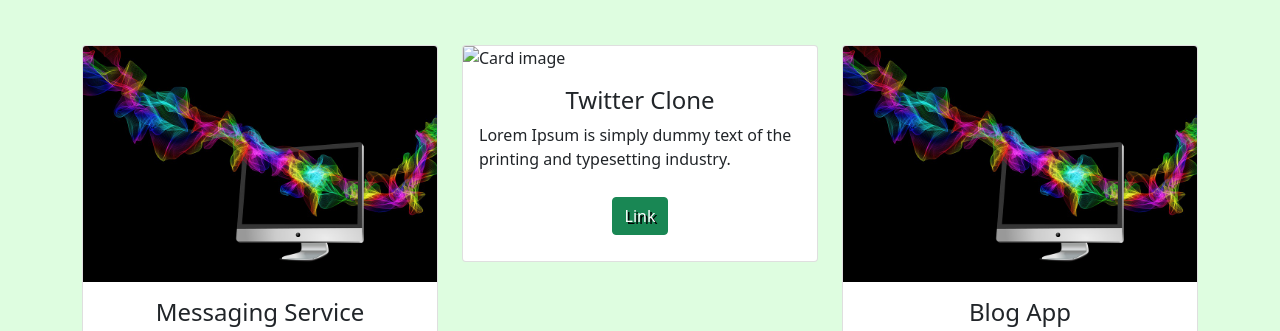
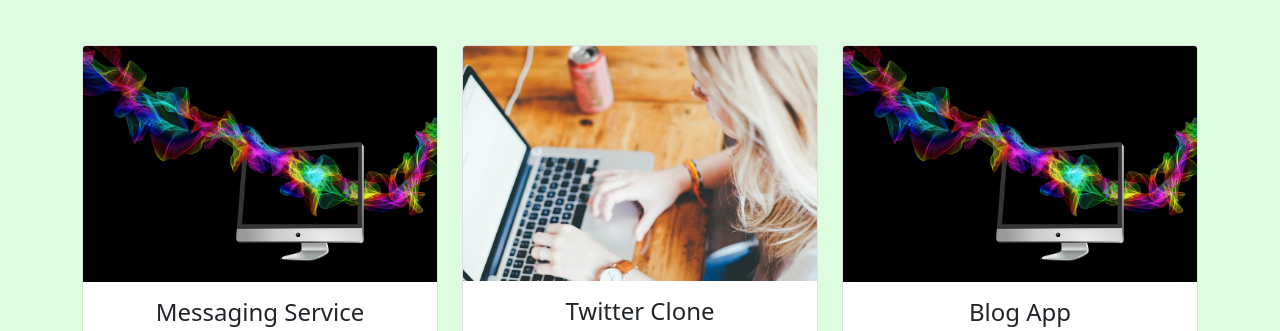
Before and after one commit to hritik2004-cse/my_portfolio, a plain HTML site: page index.html in a window 1280 px wide. Shown: the part 3056-3387 px from the top of the page. Drawn offline with nearby package versions, Linux system fonts and the light colour scheme; files whose address does not match are found by name.

Commit message:
Update index.html

```diff
--- a/index.html
+++ b/index.html
@@ -183,7 +183,7 @@
       <div class="row">
           <div class="col-lg-4 mt-4">
               <div class="card">
-                  <img class="card-img-top" src="images/portfolioImage1.jpg" alt="Card image" style="width:100%">
+                  <img class="card-img-top" src="background-img.jpg" alt="Card image" style="width:100%">
                   <div class="card-body">
                       <h4 class="card-title">YouTube Clone</h4>
                       <p class="card-text">Lorem Ipsum is simply dummy text of the printing and typesetting industry.</p>
```
